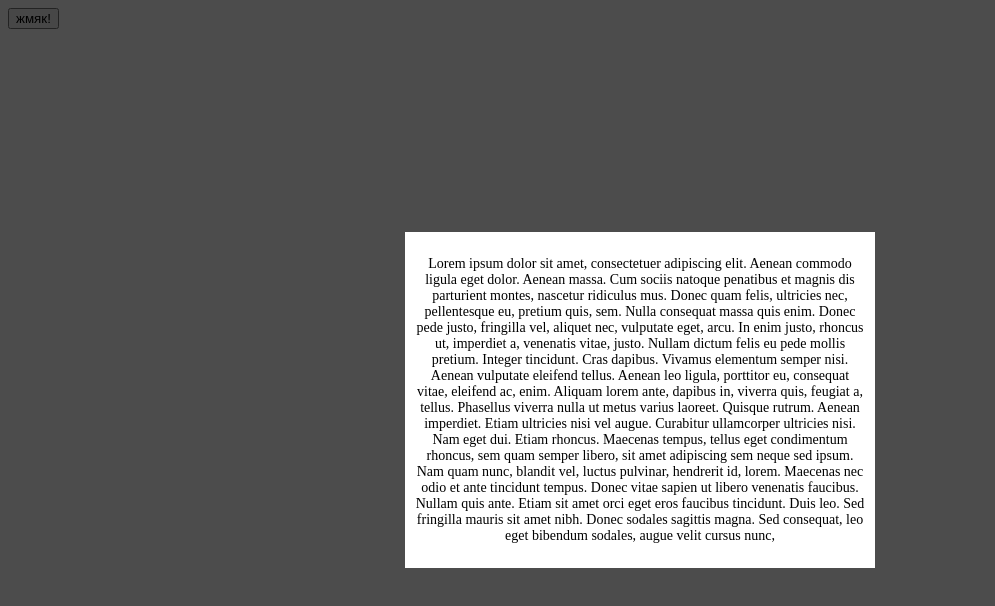
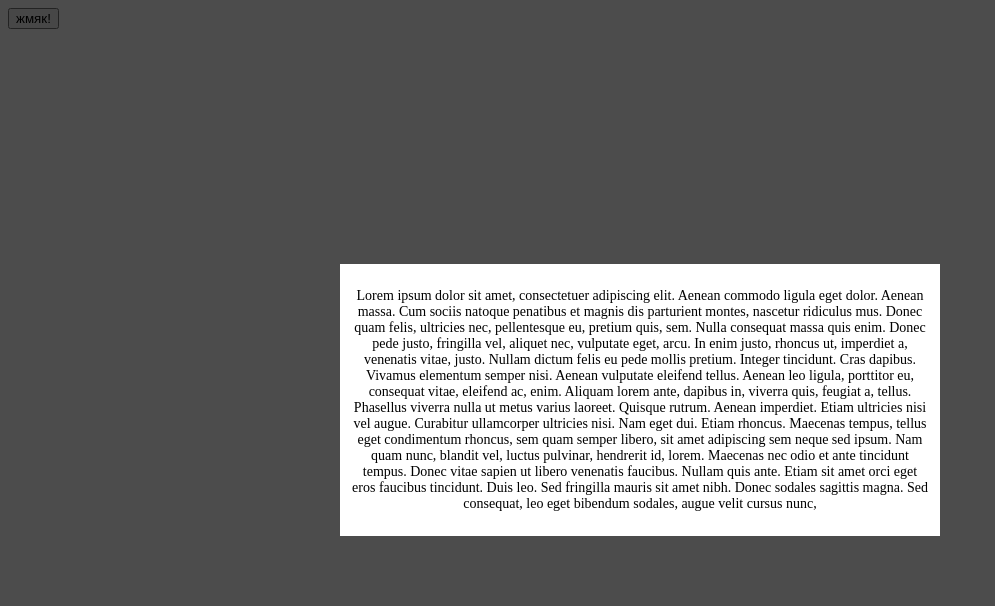
Before and after one commit to Belousych/test, a plain HTML site: page popup.html in a window 1280 px wide. Both pictures are taken after a click on the button "жмяк!". Shown: the whole page, without its empty margins (0-995 px from the left). Drawn offline with Linux system fonts and the light colour scheme.

Commit message:
Update popup.html

```diff
--- a/popup.html
+++ b/popup.html
@@ -1,10 +1,12 @@
 <!DOCTYPE html>
 <html lang="en">
+
 <head>
 	<meta charset="UTF-8">
 	<title>Всплывающее окно</title>
 
 </head>
+
 <body>
 	<style>
 		.hidden {
@@ -16,13 +18,17 @@
 			top: 0;
 			width: 100%;
 			height: 100%;
-		background: rgba(0,0,0,0.7);
+			background: rgba(0, 0, 0, 0.7);
 			text-align: center;
 			font-size: 0;
 			overflow-y: auto;
+			padding: 10px;
+			-webkit-box-sizing: border-box;
+			-moz-box-sizing: border-box;
+			box-sizing: border-box;
 		}
 		#b-modal:before {
-		content:'';
+			content: '';
 			display: inline-block;
 			height: 100%;
 			vertical-align: middle;
@@ -34,7 +40,11 @@
 			display: inline-block;
 			vertical-align: middle;
 			font-size: 14px;
-		max-width: 450px;
+			max-width: 600px;
+			width: 100%;
+			-webkit-box-sizing: border-box;
+			-moz-box-sizing: border-box;
+			box-sizing: border-box;
 		}
 	</style>
 	<button id="btn">жмяк!</button>
@@ -51,10 +61,11 @@
 	<!--==========	END //Модальное окно	===========-->
 	<script>
 		var $btn = document.getElementById('btn');
-		var	$modal = document.getElementById('b-modal');
-		$btn.onclick = function(){
+		var $modal = document.getElementById('b-modal');
+		$btn.onclick = function () {
 			$modal.className = "";
 		};
 	</script>
 </body>
+
 </html>
```
Lines whose indentation alone changed are shown as unchanged.
